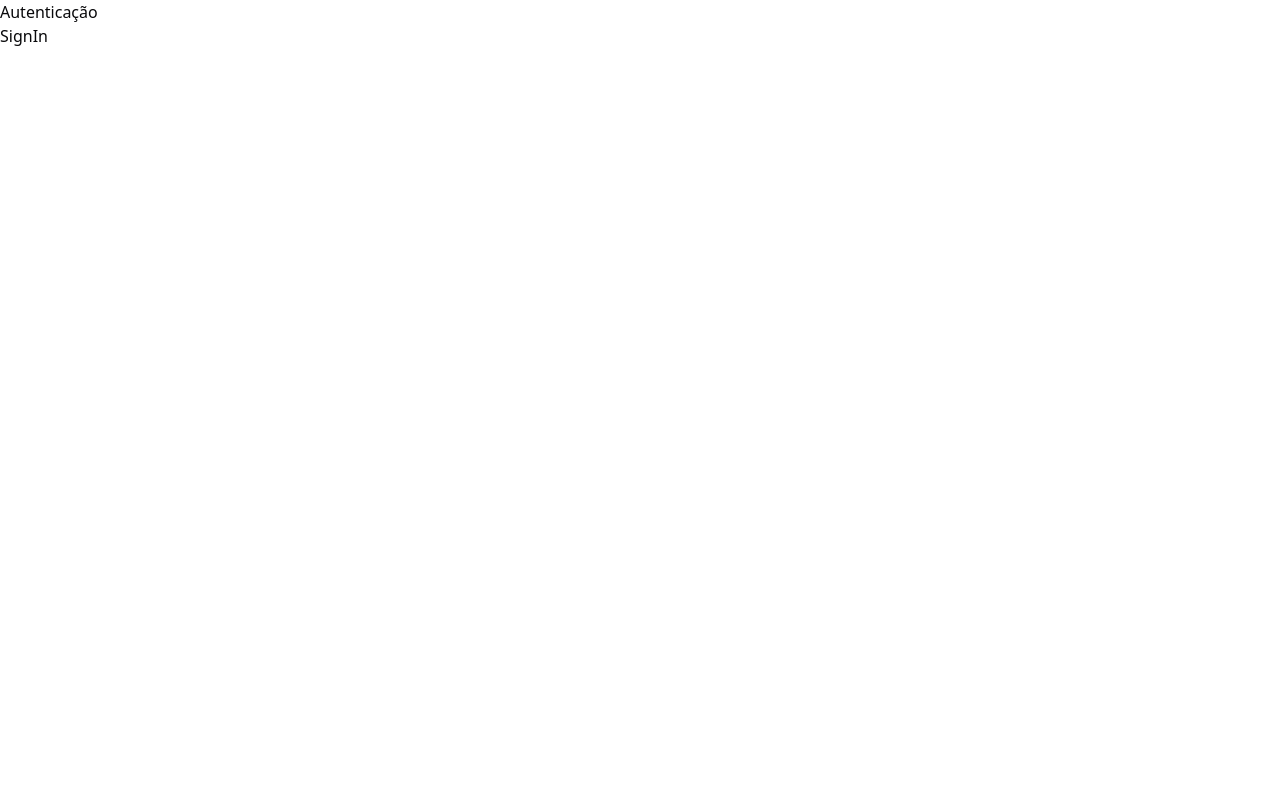
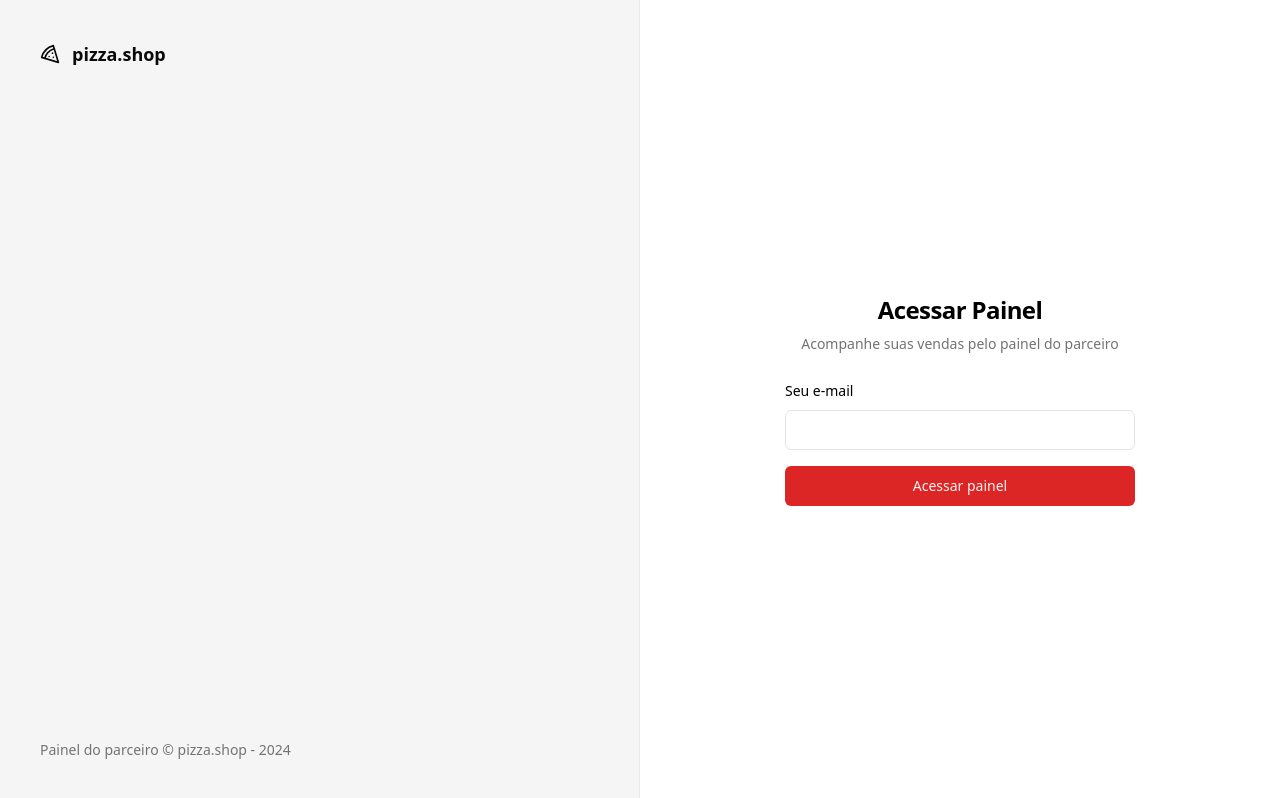
Before and after one commit to cassio-silva/pizza-shop, a React (Vite) app: page /sign-in in a window 1280 px wide. Built offline with nearby package versions, Linux system fonts and the light colour scheme.

Commit message:
Updates eslint config and signin

```diff
--- a/src/App.tsx
+++ b/src/App.tsx
@@ -1,9 +1,17 @@
-import './global.css'
+import "./global.css";
 
-import { RouterProvider } from 'react-router-dom'
+import { Helmet, HelmetProvider } from "react-helmet-async";
+import { RouterProvider } from "react-router-dom";
+import { Toaster } from "sonner";
 
-import { router } from './routes'
+import { router } from "./routes";
 
 export function App() {
-  return <RouterProvider router={router} />
+  return (
+    <HelmetProvider>
+      <Helmet titleTemplate="%s | pizza.shop" />
+      <Toaster richColors />
+      <RouterProvider router={router} />
+    </HelmetProvider>
+  );
 }
--- /dev/null
+++ b/src/components/ui/input.tsx
@@ -0,0 +1,25 @@
+import * as React from "react"
+
+import { cn } from "@/lib/utils"
+
+export interface InputProps
+  extends React.InputHTMLAttributes<HTMLInputElement> {}
+
+const Input = React.forwardRef<HTMLInputElement, InputProps>(
+  ({ className, type, ...props }, ref) => {
+    return (
+      <input
+        type={type}
+        className={cn(
+          "flex h-10 w-full rounded-md border border-input bg-background px-3 py-2 text-sm ring-offset-background file:border-0 file:bg-transparent file:text-sm file:font-medium file:text-foreground placeholder:text-muted-foreground focus-visible:outline-none focus-visible:ring-2 focus-visible:ring-ring focus-visible:ring-offset-2 disabled:cursor-not-allowed disabled:opacity-50",
+          className
+        )}
+        ref={ref}
+        {...props}
+      />
+    )
+  }
+)
+Input.displayName = "Input"
+
+export { Input }
--- /dev/null
+++ b/src/components/ui/label.tsx
@@ -0,0 +1,24 @@
+import * as React from "react"
+import * as LabelPrimitive from "@radix-ui/react-label"
+import { cva, type VariantProps } from "class-variance-authority"
+
+import { cn } from "@/lib/utils"
+
+const labelVariants = cva(
+  "text-sm font-medium leading-none peer-disabled:cursor-not-allowed peer-disabled:opacity-70"
+)
+
+const Label = React.forwardRef<
+  React.ElementRef<typeof LabelPrimitive.Root>,
+  React.ComponentPropsWithoutRef<typeof LabelPrimitive.Root> &
+    VariantProps<typeof labelVariants>
+>(({ className, ...props }, ref) => (
+  <LabelPrimitive.Root
+    ref={ref}
+    className={cn(labelVariants(), className)}
+    {...props}
+  />
+))
+Label.displayName = LabelPrimitive.Root.displayName
+
+export { Label }
--- a/src/global.css
+++ b/src/global.css
@@ -67,10 +67,58 @@
 }
 
 @layer base {
-    * {
-      @apply border-border;
+  :root {
+    --background: 0 0% 100%;
+    --foreground: 0 0% 3.9%;
+    --card: 0 0% 100%;
+    --card-foreground: 0 0% 3.9%;
+    --popover: 0 0% 100%;
+    --popover-foreground: 0 0% 3.9%;
+    --primary: 0 72.2% 50.6%;
+    --primary-foreground: 0 85.7% 97.3%;
+    --secondary: 0 0% 96.1%;
+    --secondary-foreground: 0 0% 9%;
+    --muted: 0 0% 96.1%;
+    --muted-foreground: 0 0% 45.1%;
+    --accent: 0 0% 96.1%;
+    --accent-foreground: 0 0% 9%;
+    --destructive: 0 84.2% 60.2%;
+    --destructive-foreground: 0 0% 98%;
+    --border: 0 0% 89.8%;
+    --input: 0 0% 89.8%;
+    --ring: 0 72.2% 50.6%;
+    --radius: 0.5rem;
+    --chart-1: 12 76% 61%;
+    --chart-2: 173 58% 39%;
+    --chart-3: 197 37% 24%;
+    --chart-4: 43 74% 66%;
+    --chart-5: 27 87% 67%;
   }
-    body {
-      @apply bg-background text-foreground;
+
+  .dark {
+    --background: 0 0% 3.9%;
+    --foreground: 0 0% 98%;
+    --card: 0 0% 3.9%;
+    --card-foreground: 0 0% 98%;
+    --popover: 0 0% 3.9%;
+    --popover-foreground: 0 0% 98%;
+    --primary: 0 72.2% 50.6%;
+    --primary-foreground: 0 85.7% 97.3%;
+    --secondary: 0 0% 14.9%;
+    --secondary-foreground: 0 0% 98%;
+    --muted: 0 0% 14.9%;
+    --muted-foreground: 0 0% 63.9%;
+    --accent: 0 0% 14.9%;
+    --accent-foreground: 0 0% 98%;
+    --destructive: 0 62.8% 30.6%;
+    --destructive-foreground: 0 0% 98%;
+    --border: 0 0% 14.9%;
+    --input: 0 0% 14.9%;
+    --ring: 0 72.2% 50.6%;
+    --chart-1: 220 70% 50%;
+    --chart-2: 160 60% 45%;
+    --chart-3: 30 80% 55%;
+    --chart-4: 280 65% 60%;
+    --chart-5: 340 75% 55%;
   }
 }
--- a/src/pages/_layouts/auth.tsx
+++ b/src/pages/_layouts/auth.tsx
@@ -1,13 +1,21 @@
-import { Outlet } from 'react-router-dom'
+import { Pizza } from "lucide-react";
+import { Outlet } from "react-router-dom";
 
 export function AuthLayout() {
   return (
-    <div>
-      <h1>Autenticação</h1>
-
-      <div>
+    <div className="grid min-h-screen grid-cols-2">
+      <div className="flex h-full flex-col justify-between border-r border-foreground/5 bg-muted p-10 text-muted-foreground">
+        <div className="flex items-center gap-3 text-lg font-medium text-foreground">
+          <Pizza className="h-5 w-5" />
+          <span className="font-semibold">pizza.shop</span>
+        </div>
+        <footer className="text-sm">
+          Painel do parceiro &copy; pizza.shop - {new Date().getFullYear()}
+        </footer>
+      </div>
+      <div className="flex flex-col items-center justify-center">
         <Outlet />
       </div>
     </div>
-  )
+  );
 }
--- a/src/pages/app/dashboard.tsx
+++ b/src/pages/app/dashboard.tsx
@@ -1,3 +1,10 @@
+import { Helmet } from "react-helmet-async";
+
 export function Dashboard() {
-  return <h1>Dashboard</h1>
+  return (
+    <>
+      <Helmet title="Dashboard" />
+      <h1>Dashboard</h1>
+    </>
+  );
 }
--- a/src/pages/auth/sign-in.tsx
+++ b/src/pages/auth/sign-in.tsx
@@ -1,3 +1,57 @@
+import { Button } from "@/components/ui/button";
+import { Input } from "@/components/ui/input";
+import { Label } from "@/components/ui/label";
+import { Helmet } from "react-helmet-async";
+import { useForm } from "react-hook-form";
+import { toast } from "sonner";
+import { z } from "zod";
+
+const signInForm = z.object({
+  email: z.string().email(),
+});
+
+type SignInForm = z.infer<typeof signInForm>;
+
 export function SignIn() {
-  return <h1>SignIn</h1>
+  const {
+    register,
+    handleSubmit,
+    formState: { isSubmitting },
+  } = useForm<SignInForm>();
+
+  async function handleSignin(data: SignInForm) {
+    console.log(data);
+    await new Promise((resolve) => setTimeout(resolve, 2000));
+
+    toast.success("Enviamos um link de autenticação para seu email");
+  }
+
+  return (
+    <>
+      <Helmet title="Login" />
+      <div className="p-8">
+        <div className="flex w-[350px] flex-col justify-center gap-6">
+          <div className="flex flex-col gap-2 text-center">
+            <h1 className="text-2xl font-semibold tracking-tight">
+              Acessar Painel
+            </h1>
+            <p className="text-sm text-muted-foreground">
+              Acompanhe suas vendas pelo painel do parceiro
+            </p>
+          </div>
+
+          <form onSubmit={handleSubmit(handleSignin)} className="space-y-4">
+            <div className="space-y-2">
+              <Label htmlFor="email">Seu e-mail</Label>
+              <Input id="email" type="email" {...register("email")} />
+            </div>
+
+            <Button disabled={isSubmitting} type="submit" className="w-full">
+              Acessar painel
+            </Button>
+          </form>
+        </div>
+      </div>
+    </>
+  );
 }
```
Also changed, not shown: package.json (+8 -1 lines), src/routes.tsx (+10 -10 lines), .eslintrc.json, 1 other file (tests, documents, lock files or other folders). Lines whose indentation alone changed are shown as unchanged.
